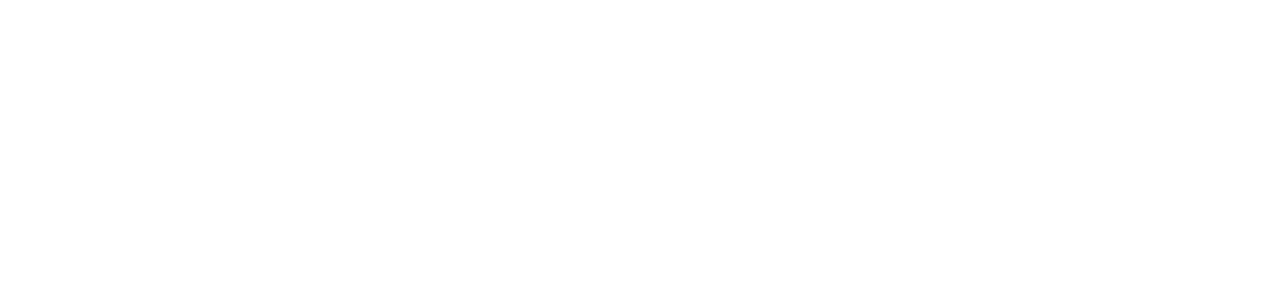
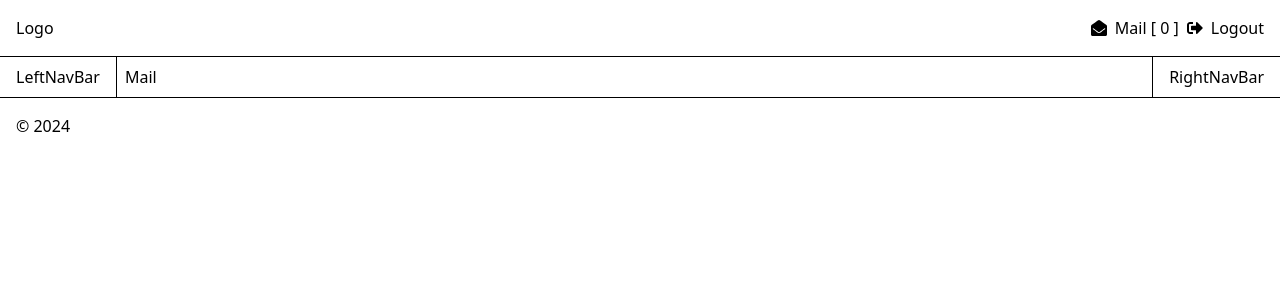
Before and after one commit to kawec91/mygame, a React (Create React App) app in the folder frontend/: page /mail in a window 1280 px wide. Before the commit this address had no page. Shown: the top 300 px of the page. Built offline with nearby package versions, Linux system fonts and the light colour scheme; sample sign-in values are in the browser's storage.

Commit message:
Added: Some style, preper for mail component

```diff
--- a/frontend/src/App.js
+++ b/frontend/src/App.js
@@ -7,6 +7,7 @@
 import Header from "./components/Header/Header";
 import Footer from "./components/Footer/Footer";
 import Main from "./components/Main/Main";
+import Mail from "./pages/Mail";
 
 function App() {
   return (
@@ -19,6 +20,7 @@
                 <Route path="/" element={<Dashboard />} />
                 <Route path="/login" element={<Login />} />
                 <Route path="/register" element={<Register />} />
+                <Route path="/mail" element={<Mail />} />
               </Route>
             </Route>
           </Route>
--- a/frontend/src/components/Header/Header.jsx
+++ b/frontend/src/components/Header/Header.jsx
@@ -1,6 +1,6 @@
 import React from 'react';
 import { Link, Outlet, useNavigate } from 'react-router-dom';
-import {FaSignInAlt, FaUser, FaSignOutAlt} from 'react-icons/fa';
+import {FaSignInAlt, FaUser, FaSignOutAlt, FaEnvelopeOpen} from 'react-icons/fa';
 import { useSelector, useDispatch } from 'react-redux';
 import { logout, reset } from '../../features/auth/authSlice';
 
@@ -24,6 +24,11 @@
             </div>
             <ul className='flex gap-2 justify-center items-center'>
                 {user ? (<>
+                    <li>
+                        <Link to={'/mail'} className='flex gap-2 justify-center items-center'>
+                            <FaEnvelopeOpen /> Mail [ 0 ]
+                        </Link>
+                    </li>
                     <li>
                         <button onClick={onLogout} className='flex gap-2 justify-center items-center'>
                             <FaSignOutAlt /> Logout
--- /dev/null
+++ b/frontend/src/components/LeftNavBar/LeftNavBar.js
@@ -0,0 +1,20 @@
+import React from "react";
+import { Link } from "react-router-dom";
+
+function LeftNavBar() {
+  const menu = [
+    {
+      icon: "",
+      label: "poczta",
+      link: "/mail",
+    },
+  ];
+  return (
+    <div className="border-r-[1px] border-r-black px-4 py-2">
+      LeftNavBar
+      <ul></ul>
+    </div>
+  );
+}
+
+export default LeftNavBar;
--- a/frontend/src/components/Main/Main.jsx
+++ b/frontend/src/components/Main/Main.jsx
@@ -1,11 +1,17 @@
-import React from 'react'
-import { Outlet } from 'react-router-dom'
+import React from 'react';
+import { Outlet } from 'react-router-dom';
+import { useSelector } from "react-redux";
+import LeftNavBar from '../LeftNavBar/LeftNavBar';
+import RightNavBar from '../RightNavBar/RightNavBar';
 
 function Main() {
+  const { user } = useSelector((state) => state.auth);
   return (
     <>
-        <main className='p-4'>
+        <main className='flex'>
+            {user ? <LeftNavBar /> : <></>}
             <Outlet />
+            {user ? <RightNavBar /> : <></>}
         </main>
     </>
   )
--- /dev/null
+++ b/frontend/src/components/RightNavBar/RightNavBar.js
@@ -0,0 +1,9 @@
+import React from "react";
+
+function RightNavBar() {
+  return (
+    <div className="border-l-[1px] border-l-black py-2 px-4">RightNavBar</div>
+  );
+}
+
+export default RightNavBar;
--- a/frontend/src/pages/Dashboard.jsx
+++ b/frontend/src/pages/Dashboard.jsx
@@ -1,9 +1,21 @@
-import Header from "../components/Header/Header"
+import { useEffect } from "react";
+import { useSelector } from "react-redux";
+import { useNavigate } from "react-router-dom"
 
 function Dashboard() {
+  const navigate = useNavigate();
+
+  const { user } = useSelector((state) => state.auth);
+
+  useEffect(()=>{
+    if(!user) {
+      navigate('/login')
+    }
+  },[user, navigate]);
+
   return (
     <>
-        <div>Dashboard</div>
+        <div className="p-4 w-full">Dashboard</div>
     </>
   )
 }
--- /dev/null
+++ b/frontend/src/pages/Mail.jsx
@@ -0,0 +1,9 @@
+import React from 'react'
+
+function Mail() {
+  return (
+    <div className='w-full p-2'>Mail</div>
+  )
+}
+
+export default Mail
```
Also changed, not shown: 1 other file (tests, documents, lock files or other folders).
